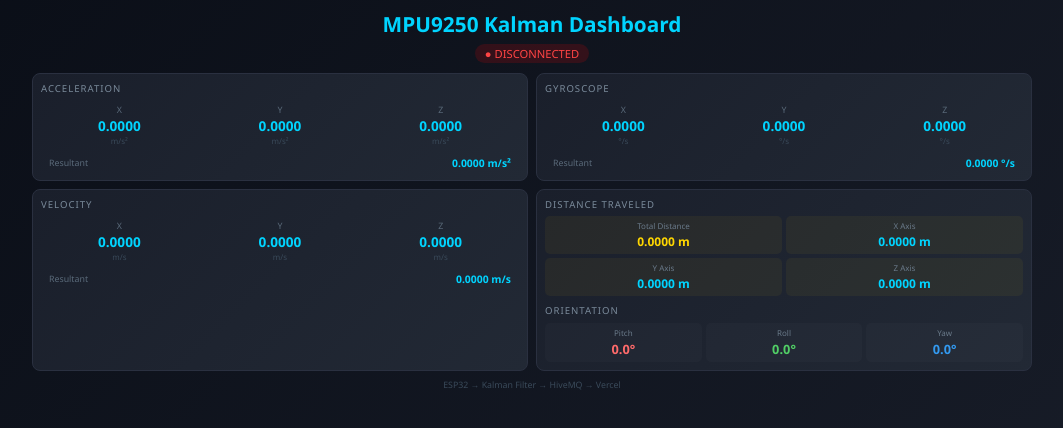
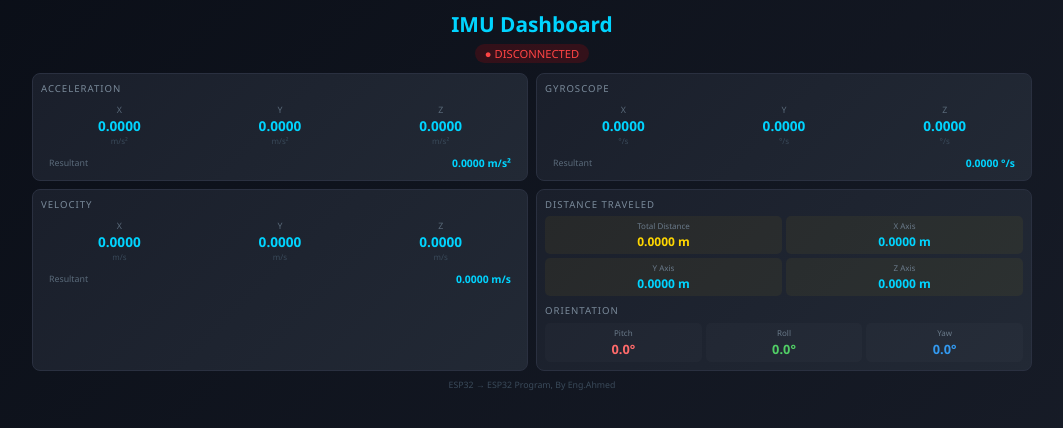
Before and after one commit to MechatronEng77/1ist_ESP32, a plain HTML site: page index.html in a window 1280 px wide. Shown: the whole page, without its empty margins (108-1171 px from the left). Drawn offline with Linux system fonts and the light colour scheme; a script that the page names is missing.

Commit message:
Update index.html

```diff
--- a/index.html
+++ b/index.html
@@ -55,7 +55,7 @@
 <body>
     <div class="dash">
         <div class="header">
-            <h1>MPU9250 Kalman Dashboard</h1>
+            <h1>IMU Dashboard</h1>
             <span class="status off" id="st">● DISCONNECTED</span>
         </div>
 
@@ -107,7 +107,7 @@
             </div>
         </div>
 
-        <div class="footer">ESP32 → Kalman Filter → HiveMQ → Vercel</div>
+        <div class="footer">ESP32 → ESP32 Program, By Eng.Ahmed</div>
     </div>
 
     <script src="https://unpkg.com/mqtt/dist/mqtt.min.js"></script>
```
